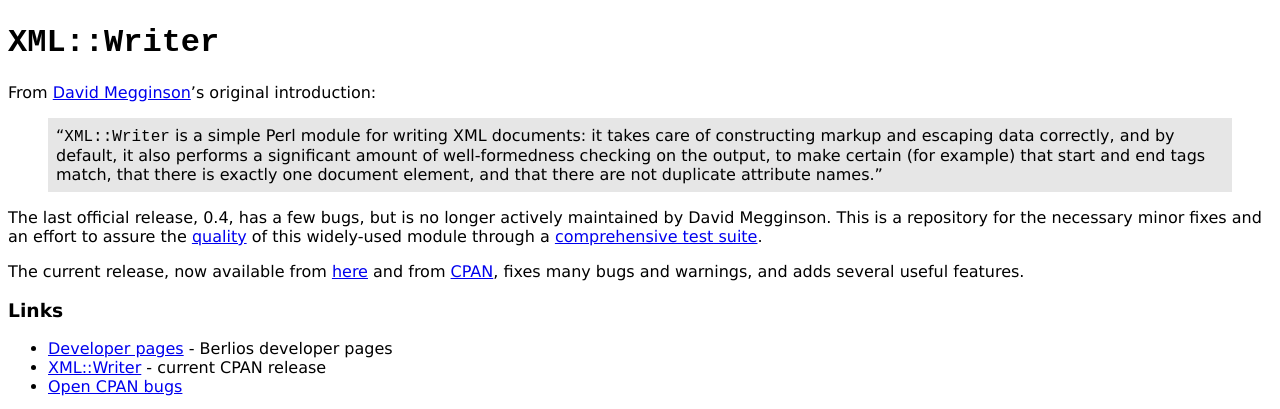
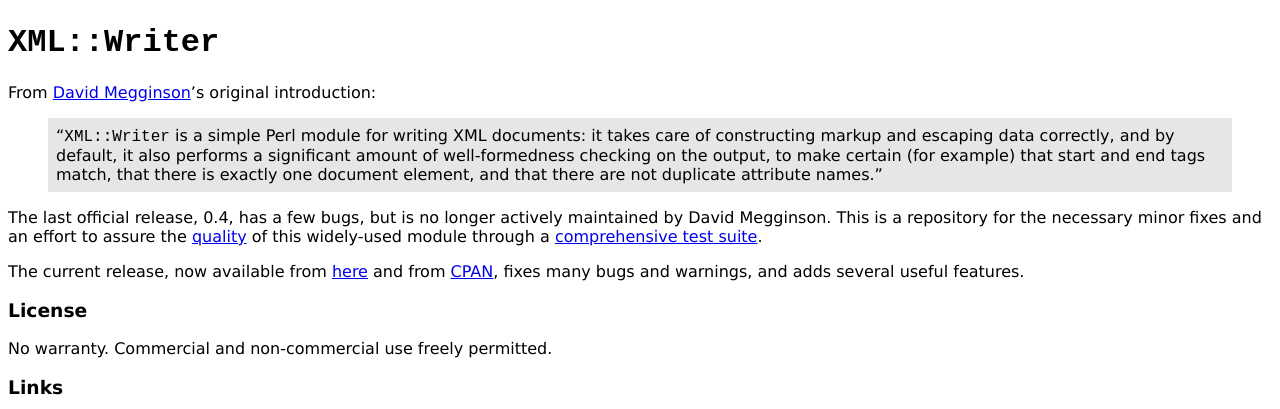
Before and after one commit to josephw/xml-writer-perl, a plain HTML site: page index.html in a window 1280 px wide. Shown: the top 409 px of the page. Drawn offline with Linux system fonts and the light colour scheme.

Commit message:
Revert to the original licence, applied consistently.

```diff
--- a/index.html
+++ b/index.html
@@ -36,6 +36,9 @@ and from
 title="search.cpan.org: Joseph Walton / XML-Writer">CPAN</a>,
 fixes many bugs and warnings, and adds several useful features.</p>
 
+<h3>License</h3>
+<p>No warranty.  Commercial and non-commercial use freely permitted.</p>
+
 <h3>Links</h3>
 <ul>
 <li><a href="http://developer.berlios.de/projects/xml-writer-perl"
```
Also changed, not shown: 3 other files.
